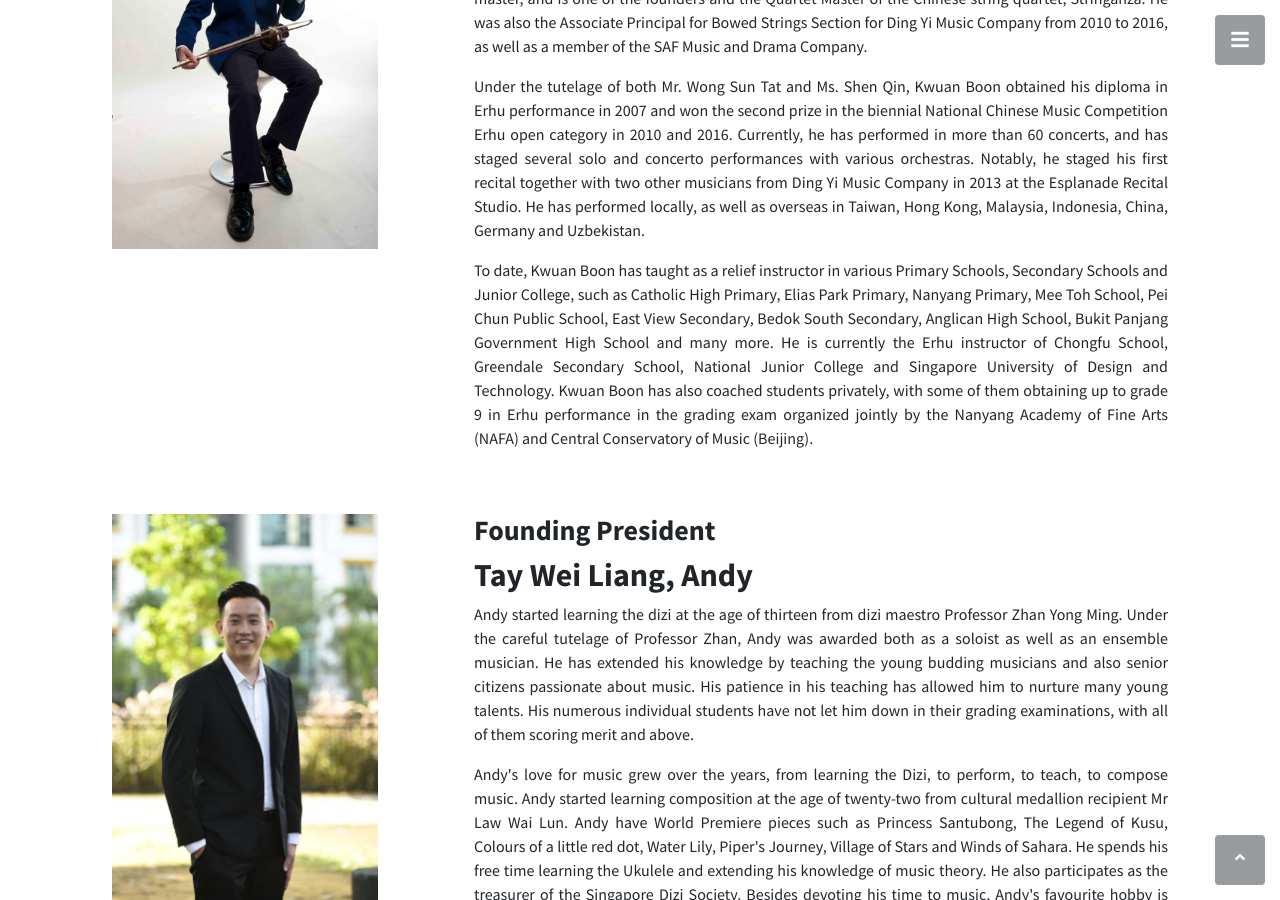
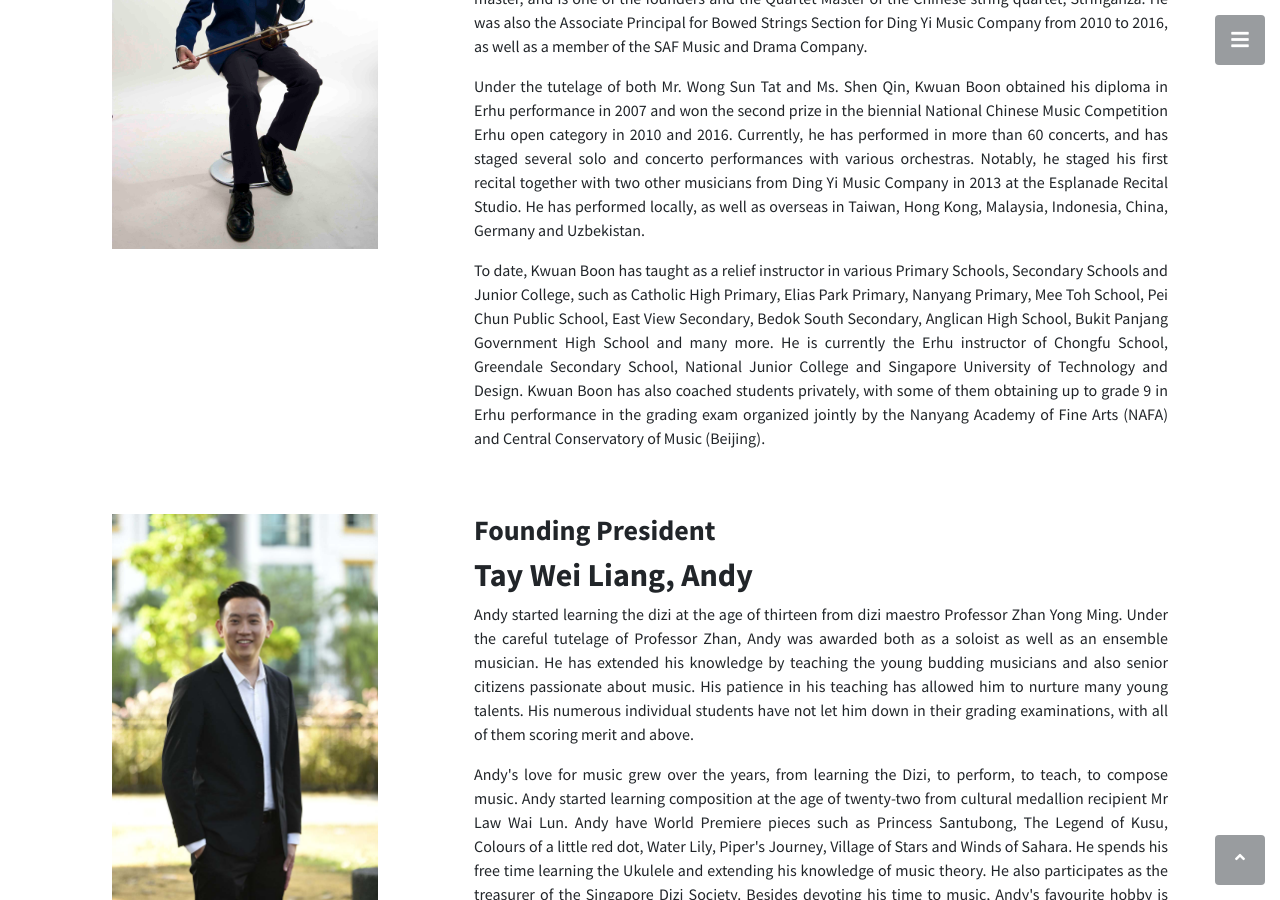
Before and after one commit to OpenSUTD/sutd_co, a Jekyll site: the page built from pages/people.html, in a window 1280 px wide and 900 px high, scrolled down 2906 px. Built offline with Jekyll 4.4.1, drawn with Linux system fonts in a browser that asks for light colours.

```diff
--- a/_data/people.yml
+++ b/_data/people.yml
@@ -127,8 +127,8 @@
             Junior College, such as Catholic High Primary, Elias Park Primary, Nanyang Primary, Mee Toh School,
             Pei Chun Public School, East View Secondary, Bedok South Secondary, Anglican High School, Bukit
             Panjang Government High School and many more. He is currently the Erhu instructor of Chongfu School,
-            Greendale Secondary School, National Junior College and Singapore University of Design and
-            Technology. Kwuan Boon has also coached students privately, with some of them obtaining up to grade 9
+            Greendale Secondary School, National Junior College and Singapore University of Technology and
+            Design. Kwuan Boon has also coached students privately, with some of them obtaining up to grade 9
             in Erhu performance in the grading exam organized jointly by the Nanyang Academy of Fine Arts (NAFA)
             and Central Conservatory of Music (Beijing).
 
```
